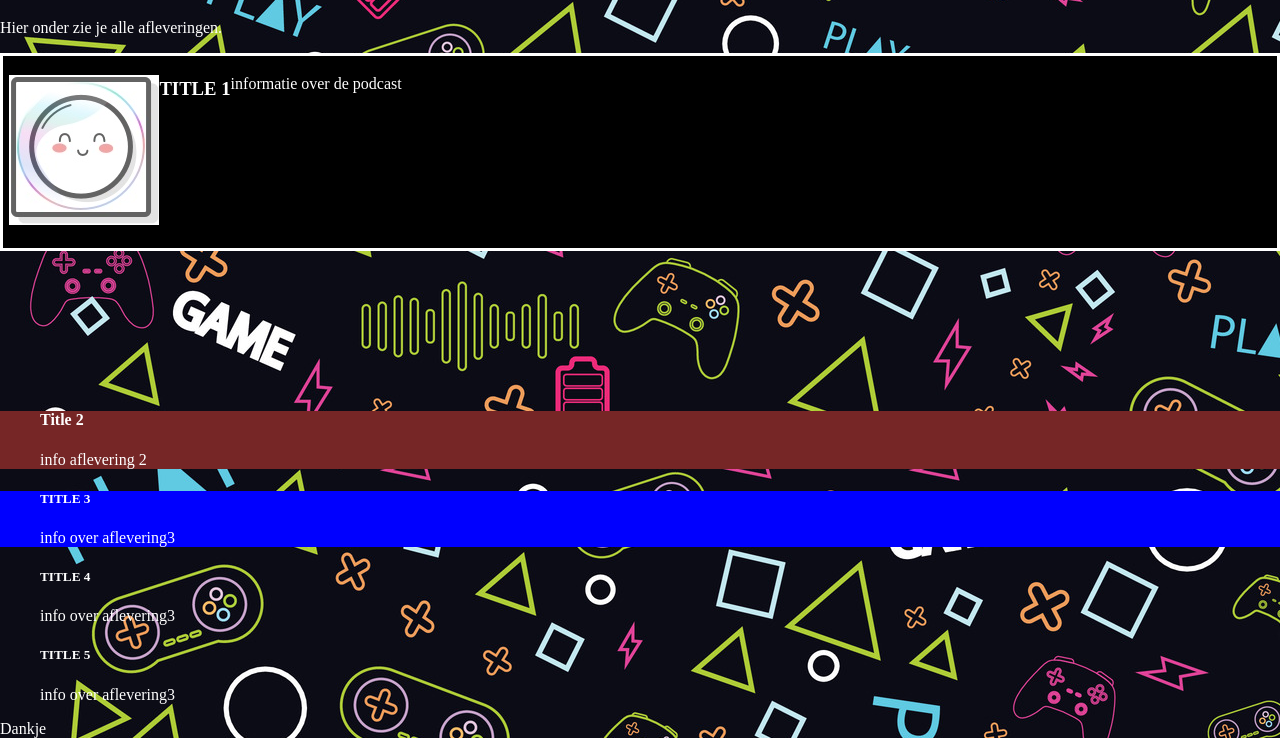
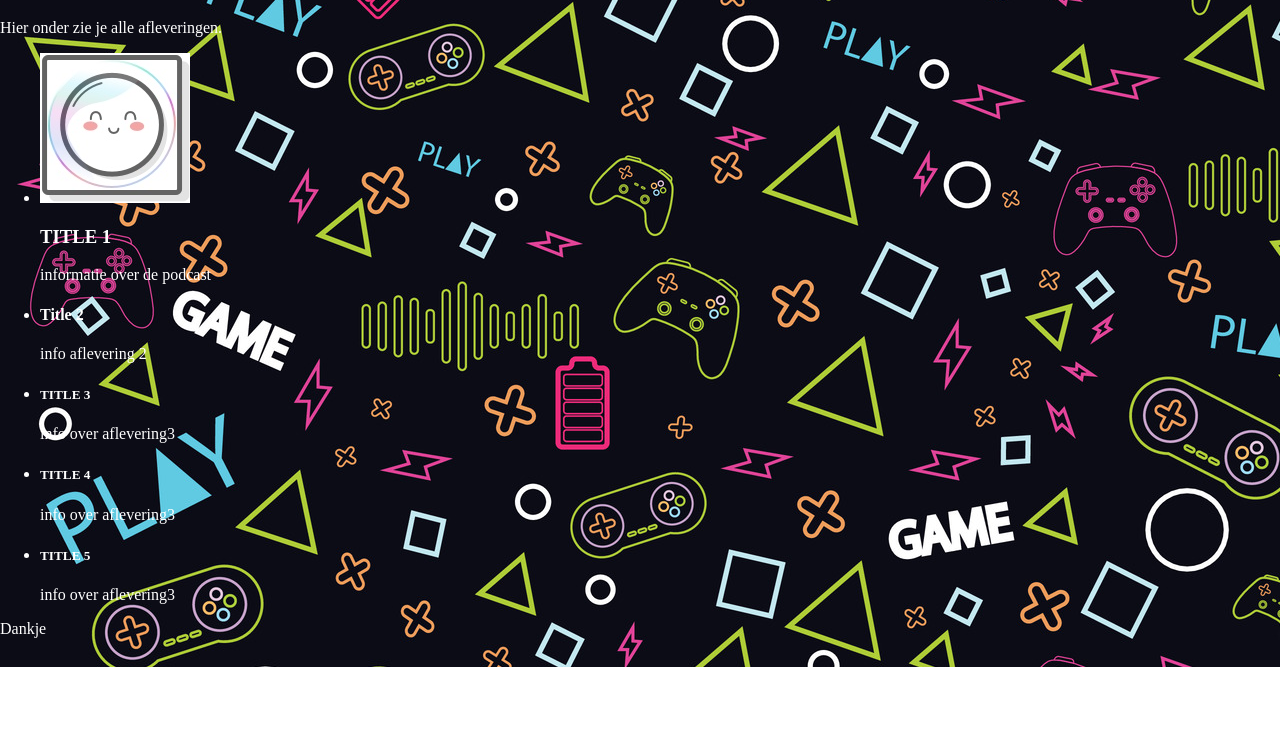
Before and after one commit to KajCannon/Internetstandaarten-2, a plain HTML site: page afleveringen.html in a window 1280 px wide. Shown: the part 133-871 px from the top of the page. After the commit the page ends 800 px from the top, so only its background shows below. Drawn offline with Linux system fonts and the light colour scheme.

Commit message:
Add files via upload

```diff
--- a/afleveringen.html
+++ b/afleveringen.html
@@ -19,34 +19,37 @@
          </nav>
     </header>
 <main>
+
         <h1>AFLEVERINGEN</h1>
         <p>Hier onder zie je alle afleveringen. </p>
-        <ul class="aflevering1">
+        <ul>
+
+        <li class="aflevering1">
         <p> <img src="images/mochi.jpg" alt="mochi"></p>
         <h3>TITLE 1</h3>
         <p> informatie over de podcast</p>
-        </ul>
+        </li>
 
-        <ul class="aflevering2">
+        <li class="aflevering2">
         <h4>Title 2</h4>
         <p>info aflevering 2</p>
-        </ul>
+        </li>
 
-        <ul class="aflevering3">
+        <li class="aflevering3">
         <h5> TITLE 3</h5>
         <p>info over aflevering3</p>
-        </ul>
+        </li>
 
-        <ul class="aflevering4">
+        <li class="aflevering4">
         <h5>TITLE 4</h5>
         <p>info over aflevering3</p>
-        </ul>
+        </li>
 
-        <ul class="aflevering5">
+        <li class="aflevering5">
         <h5> TITLE 5</h5>
         <p>info over aflevering3</p>
+        </li>
     </ul>
-
     </main>
     <footer>Dankje</footer>
 </body>
```
Lines whose indentation alone changed are shown as unchanged.
